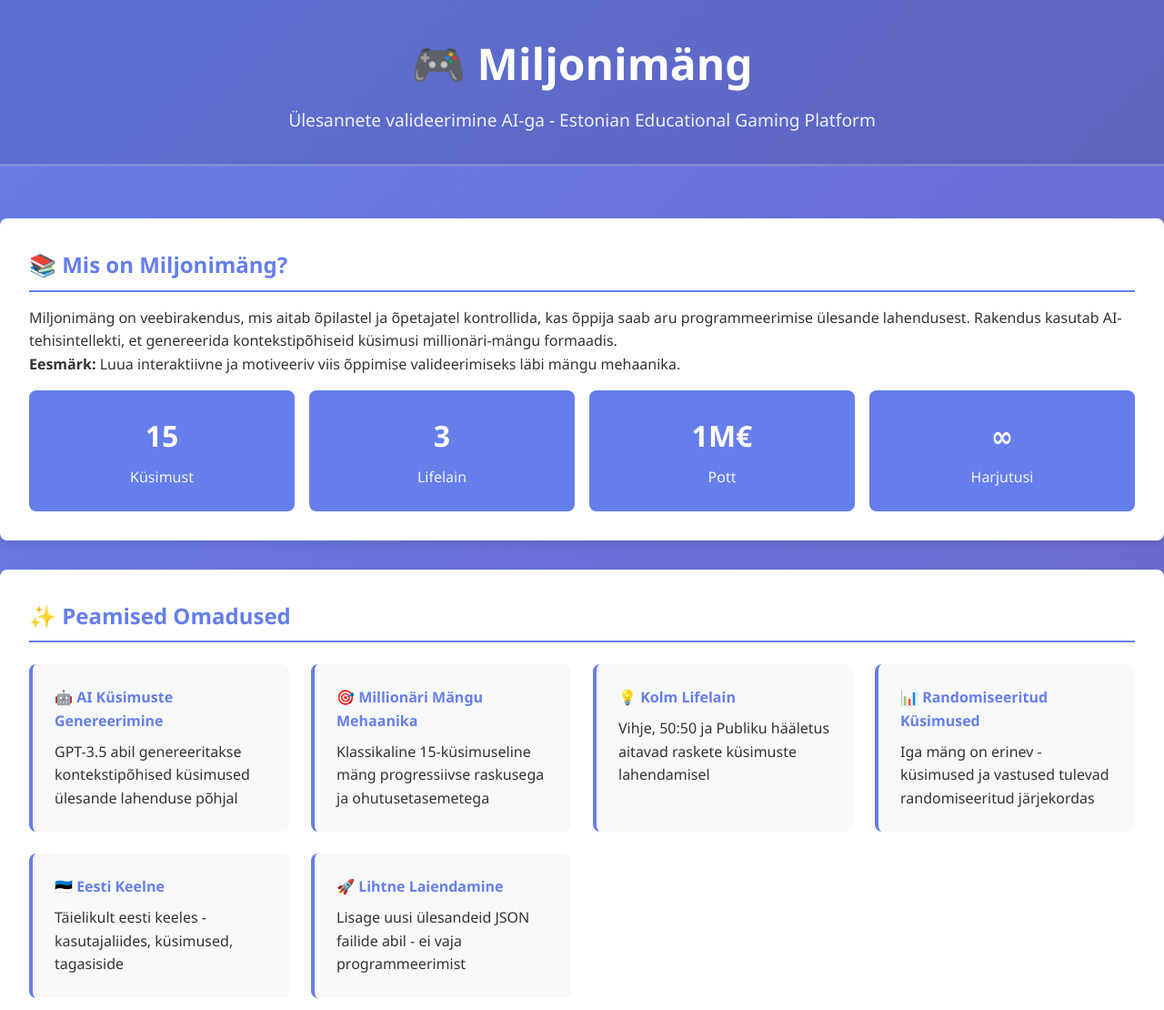
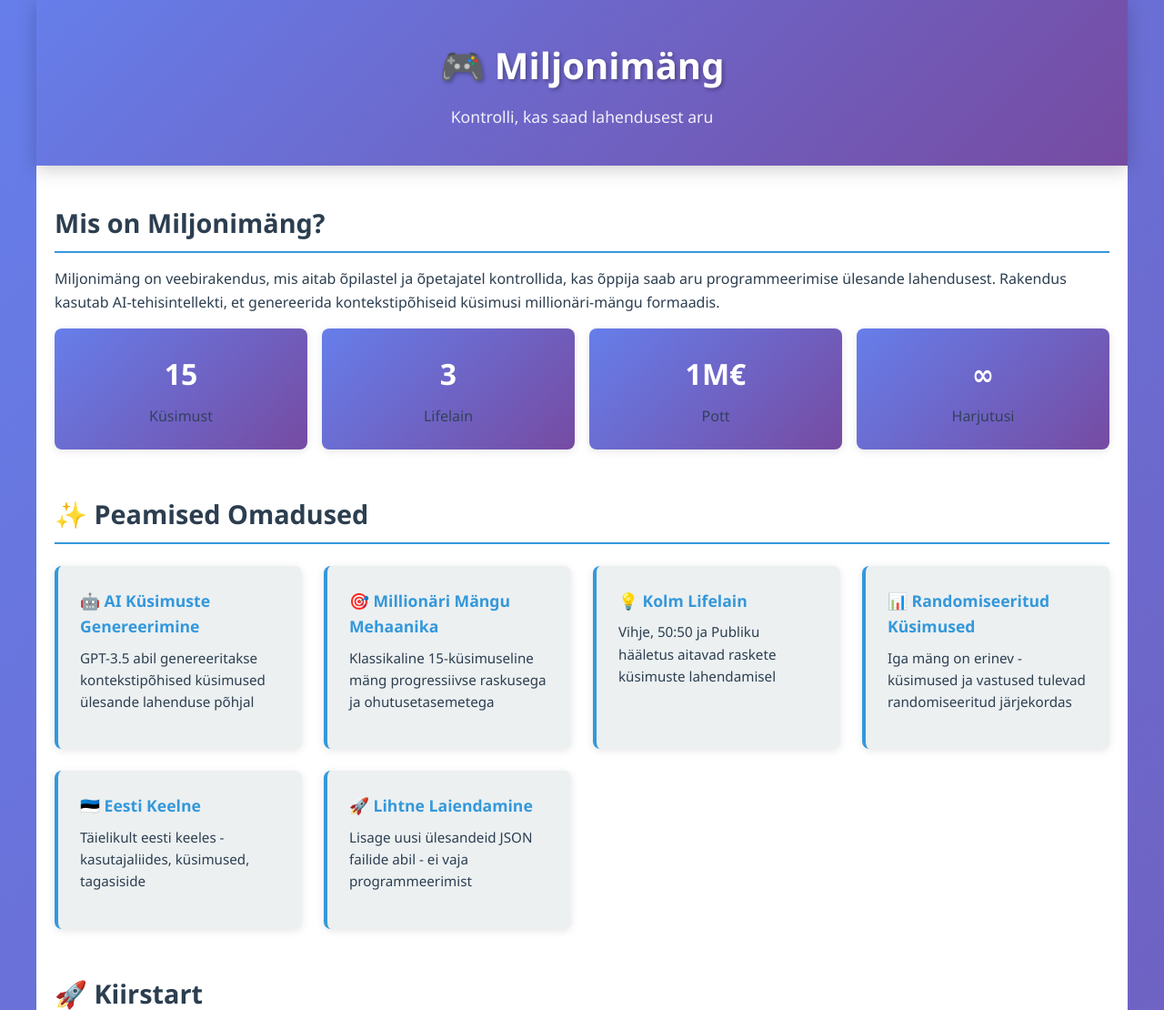
Before and after one commit to Ken-Janek/miljonimang, a website: page docs/index.html in a window 1280 px wide. Shown: the top 1110 px of the page at 91% size. Drawn offline with Linux system fonts and the light colour scheme.

Commit message:
Update GitHub Pages to match app design

```diff
--- a/docs/index.html
+++ b/docs/index.html
@@ -3,7 +3,7 @@
 <head>
     <meta charset="UTF-8">
     <meta name="viewport" content="width=device-width, initial-scale=1.0">
-    <title>Miljonimäng - Ülesande Valideerimine AI-ga</title>
+    <title>Miljonimäng - Ülesande Valideerimine</title>
     <style>
         * {
             margin: 0;
@@ -11,73 +11,112 @@
             box-sizing: border-box;
         }
 
+        :root {
+            --primary-color: #2c3e50;
+            --secondary-color: #3498db;
+            --success-color: #27ae60;
+            --danger-color: #e74c3c;
+            --warning-color: #f39c12;
+            --light-bg: #ecf0f1;
+            --dark-bg: #2c3e50;
+            --text-dark: #2c3e50;
+            --text-light: #7f8c8d;
+            --border-radius: 8px;
+            --shadow: 0 2px 10px rgba(0, 0, 0, 0.1);
+            --shadow-lg: 0 4px 20px rgba(0, 0, 0, 0.2);
+        }
+
         body {
             font-family: 'Segoe UI', Tahoma, Geneva, Verdana, sans-serif;
+            background: linear-gradient(135deg, #667eea 0%, #764ba2 100%);
+            color: var(--text-dark);
             line-height: 1.6;
-            color: #333;
-            background: linear-gradient(135deg, #667eea 0%, #764ba2 100%);
             min-height: 100vh;
         }
 
-        header {
-            background: rgba(0, 0, 0, 0.1);
-            color: white;
-            padding: 2rem;
-            text-align: center;
-            border-bottom: 3px solid rgba(255, 255, 255, 0.2);
+        .container {
+            max-width: 1200px;
+            margin: 0 auto;
+            min-height: 100vh;
+            display: flex;
+            flex-direction: column;
+            background: white;
         }
 
-        header h1 {
-            font-size: 3rem;
-            margin-bottom: 0.5rem;
+        .header {
+            background: linear-gradient(135deg, #667eea 0%, #764ba2 100%);
+            color: white;
+            padding: 40px 20px;
+            text-align: center;
+            box-shadow: var(--shadow-lg);
         }
 
-        header p {
-            font-size: 1.2rem;
+        .header h1 {
+            font-size: 2.5rem;
+            margin-bottom: 10px;
+            text-shadow: 2px 2px 4px rgba(0, 0, 0, 0.3);
+        }
+
+        .header p {
+            font-size: 1.1rem;
             opacity: 0.9;
         }
 
-        container {
-            max-width: 1200px;
-            margin: 0 auto;
-            padding: 2rem;
+        .main {
+            flex: 1;
+            padding: 40px 20px;
         }
 
         section {
-            background: white;
-            margin: 2rem 0;
-            padding: 2rem;
-            border-radius: 8px;
-            box-shadow: 0 4px 6px rgba(0, 0, 0, 0.1);
+            margin-bottom: 3rem;
         }
 
         section h2 {
-            color: #667eea;
+            color: var(--primary-color);
             margin-bottom: 1rem;
-            border-bottom: 2px solid #667eea;
+            border-bottom: 2px solid var(--secondary-color);
             padding-bottom: 0.5rem;
+            font-size: 1.8rem;
         }
 
         section h3 {
-            color: #764ba2;
+            color: var(--secondary-color);
             margin-top: 1.5rem;
             margin-bottom: 0.5rem;
+            font-size: 1.3rem;
         }
 
-        ul {
+        section p {
+            margin-bottom: 1rem;
+            color: var(--text-dark);
+        }
+
+        ul, ol {
             margin-left: 1.5rem;
             margin-bottom: 1rem;
         }
 
         li {
             margin-bottom: 0.5rem;
+            color: var(--text-dark);
         }
 
         code {
-            background: #f4f4f4;
+            background: var(--light-bg);
             padding: 0.2rem 0.4rem;
             border-radius: 3px;
             font-family: 'Courier New', monospace;
+            color: #d63384;
+        }
+
+        code.block {
+            display: block;
+            background: var(--light-bg);
+            padding: 1rem;
+            border-radius: 4px;
+            overflow-x: auto;
+            margin: 1rem 0;
+            border-left: 4px solid var(--secondary-color);
         }
 
         .features {
@@ -88,15 +127,22 @@
         }
 
         .feature {
-            background: #f8f9fa;
+            background: var(--light-bg);
             padding: 1.5rem;
-            border-radius: 8px;
-            border-left: 4px solid #667eea;
+            border-radius: var(--border-radius);
+            border-left: 4px solid var(--secondary-color);
+            box-shadow: var(--shadow);
         }
 
         .feature h4 {
-            color: #667eea;
+            color: var(--secondary-color);
             margin-bottom: 0.5rem;
+            font-size: 1.1rem;
+        }
+
+        .feature p {
+            color: var(--text-dark);
+            font-size: 0.95rem;
         }
 
         .buttons {
@@ -109,7 +155,7 @@
         .btn {
             display: inline-block;
             padding: 0.75rem 1.5rem;
-            border-radius: 4px;
+            border-radius: var(--border-radius);
             text-decoration: none;
             font-weight: bold;
             transition: all 0.3s ease;
@@ -119,32 +165,41 @@
         }
 
         .btn-primary {
-            background: #667eea;
+            background: linear-gradient(135deg, #667eea 0%, #764ba2 100%);
             color: white;
         }
 
         .btn-primary:hover {
-            background: #5568d3;
             transform: translateY(-2px);
-            box-shadow: 0 4px 12px rgba(102, 126, 234, 0.4);
+            box-shadow: var(--shadow-lg);
         }
 
         .btn-secondary {
-            background: #764ba2;
+            background: var(--secondary-color);
             color: white;
         }
 
         .btn-secondary:hover {
-            background: #65408b;
+            background: #2980b9;
             transform: translateY(-2px);
-            box-shadow: 0 4px 12px rgba(118, 75, 162, 0.4);
+            box-shadow: var(--shadow-lg);
         }
 
-        footer {
+        .footer {
+            background: var(--dark-bg);
+            color: white;
             text-align: center;
-            padding: 2rem;
+            padding: 20px;
+            margin-top: auto;
+        }
+
+        .footer a {
             color: white;
-            border-top: 1px solid rgba(255, 255, 255, 0.2);
+            text-decoration: none;
+        }
+
+        .footer a:hover {
+            text-decoration: underline;
         }
 
         .stats {
@@ -155,37 +210,57 @@
         }
 
         .stat {
-            background: #667eea;
+            background: linear-gradient(135deg, #667eea 0%, #764ba2 100%);
             color: white;
             padding: 1.5rem;
-            border-radius: 8px;
+            border-radius: var(--border-radius);
             text-align: center;
+            box-shadow: var(--shadow);
         }
 
         .stat h3 {
             font-size: 2rem;
             color: white;
-            margin: 0;
+            margin: 0 0 0.5rem 0;
+            border: none;
+            padding: 0;
         }
 
         .stat p {
-            margin: 0.5rem 0 0 0;
+            margin: 0;
             opacity: 0.9;
+        }
+
+        @media (max-width: 768px) {
+            .header h1 {
+                font-size: 1.8rem;
+            }
+
+            .main {
+                padding: 20px 10px;
+            }
+
+            section h2 {
+                font-size: 1.4rem;
+            }
+
+            .features {
+                grid-template-columns: 1fr;
+            }
         }
     </style>
 </head>
 <body>
-    <header>
+    <div class="container">
+        <header class="header">
             <h1>🎮 Miljonimäng</h1>
-        <p>Ülesannete valideerimine AI-ga - Estonian Educational Gaming Platform</p>
+            <p>Kontrolli, kas saad lahendusest aru</p>
         </header>
 
-    <container>
+        <main class="main">
             <section>
-            <h2>📚 Mis on Miljonimäng?</h2>
+                <h2>Mis on Miljonimäng?</h2>
                 <p>Miljonimäng on veebirakendus, mis aitab õpilastel ja õpetajatel kontrollida, kas õppija saab aru programmeerimise ülesande lahendusest. Rakendus kasutab AI-tehisintellekti, et genereerida kontekstipõhiseid küsimusi millionäri-mängu formaadis.</p>
-
-            <p><strong>Eesmärk:</strong> Luua interaktiivne ja motiveeriv viis õppimise valideerimiseks läbi mängu mehaanika.</p>
 
                 <div class="stats">
                     <div class="stat">
@@ -248,14 +323,12 @@
                 </ul>
 
                 <h3>Paigaldamine</h3>
-            <code>
-                git clone https://github.com/Ken-Janek/miljonimang.git<br>
+                <code class="block">git clone https://github.com/Ken-Janek/miljonimang.git<br>
 cd miljonimang<br>
 npm install<br>
-                npm start
-            </code>
+npm start</code>
 
-            <p style="margin-top: 1rem;">Seejärel ava brauseris: <strong>http://localhost:3000</strong></p>
+                <p>Seejärel ava brauseris: <strong>http://localhost:3000</strong></p>
 
                 <h3>Uute Ülesannete Lisamine</h3>
                 <ol>
@@ -280,22 +353,20 @@
             <section>
                 <h2>📋 Küsimuste Formaat</h2>
                 <p>Küsimused peavad olema JSON formaadis:</p>
-            <code style="display: block; background: #f4f4f4; padding: 1rem; border-radius: 4px; overflow-x: auto; margin: 1rem 0;">
-{<br>
+                <code class="block">{<br>
 &nbsp;&nbsp;"level": 1,<br>
 &nbsp;&nbsp;"question": "Küsimuse tekst?",<br>
 &nbsp;&nbsp;"options": ["Valik A", "Valik B", "Valik C", "Valik D"],<br>
 &nbsp;&nbsp;"correctIndex": 1,<br>
 &nbsp;&nbsp;"explanation": "Selgitus"<br>
-}
-            </code>
+}</code>
             </section>
 
             <section>
                 <h2>🔗 Lingid</h2>
                 <div class="buttons">
-                <a href="https://github.com/Ken-Janek/miljonimang" class="btn btn-primary">GitHub Repo</a>
-                <a href="https://github.com/Ken-Janek/miljonimang/blob/main/README.md" class="btn btn-secondary">Täielik Dokumentatsioon</a>
+                    <a href="https://github.com/Ken-Janek/miljonimang" class="btn btn-primary">📦 GitHub Repo</a>
+                    <a href="https://github.com/Ken-Janek/miljonimang/blob/main/README.md" class="btn btn-secondary">📖 Täielik Dokumentatsioon</a>
                 </div>
             </section>
 
@@ -313,11 +384,12 @@
                 <h2>📝 Litsents</h2>
                 <p>MIT License - Kasutage vabalt, muutke ja levitage</p>
             </section>
-    </container>
+        </main>
 
-    <footer>
-        <p>© 2026 Miljonimäng | Ülesannete valideerimine AI-ga</p>
-        <p><a href="https://github.com/Ken-Janek/miljonimang" style="color: white; text-decoration: none;">GitHub Repository ↗</a></p>
+        <footer class="footer">
+            <p>© 2026 Miljonimäng | Ülesannete valideerimine AI abil</p>
+            <p><a href="https://github.com/Ken-Janek/miljonimang">GitHub Repository ↗</a></p>
         </footer>
+    </div>
 </body>
 </html>
```
Lines whose indentation alone changed are shown as unchanged.
